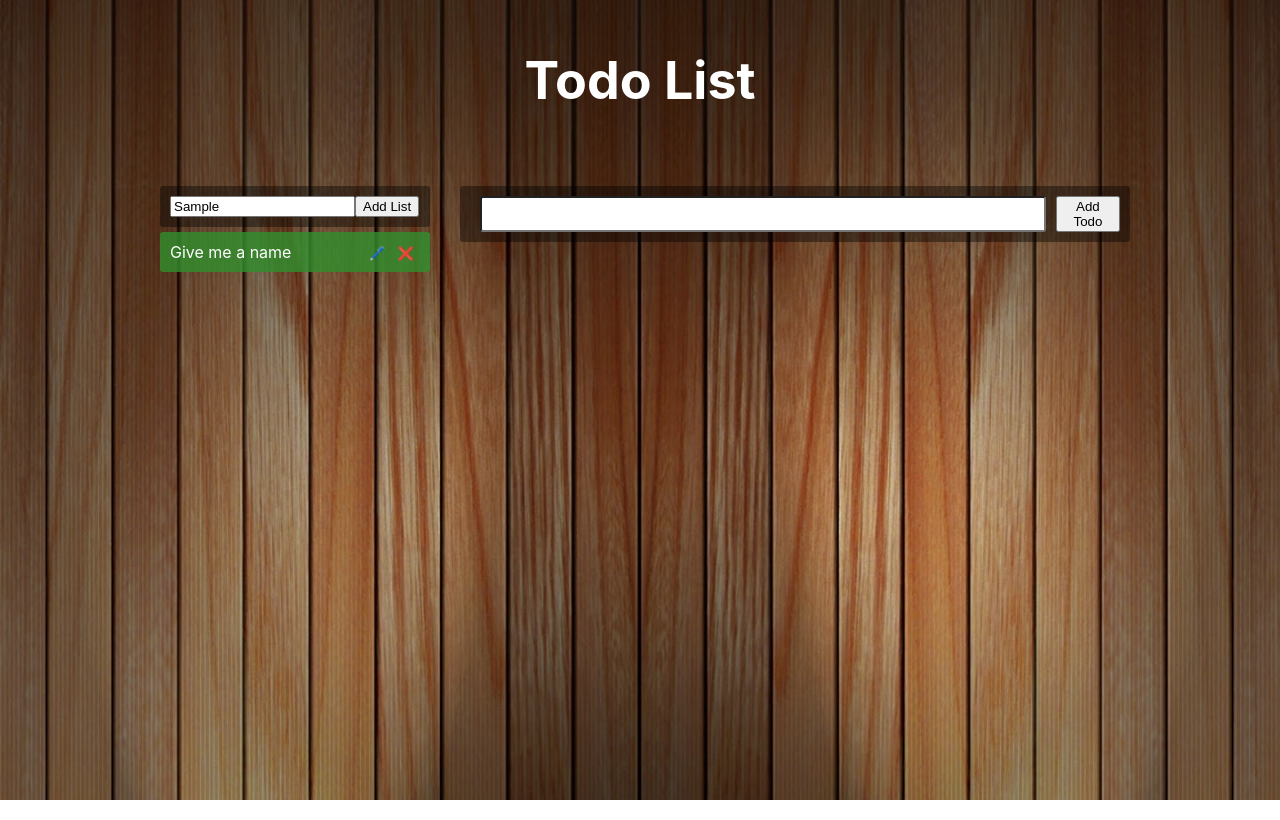
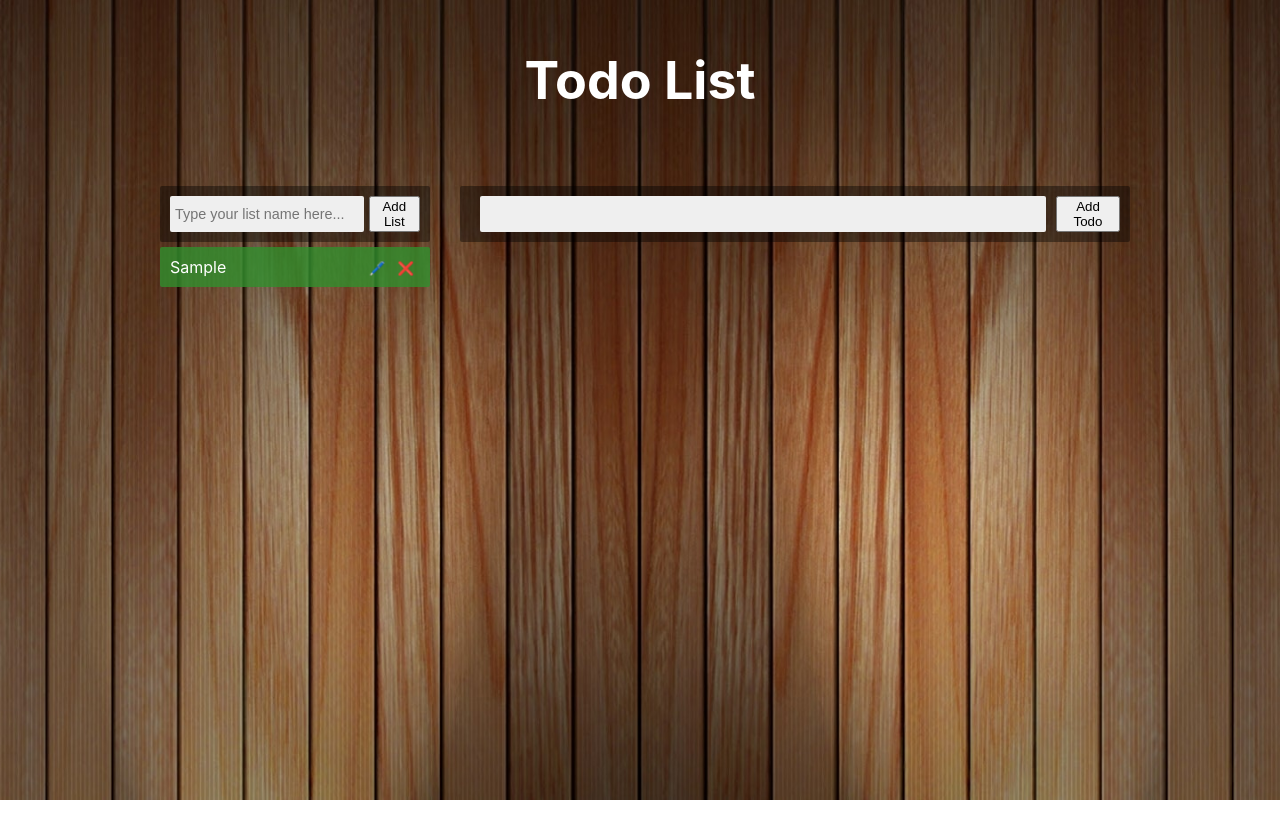
Before and after one commit to Kimpo79/react-playground, a React (Create React App) app: page / in a window 1280 px wide. Both pictures are taken after typing "Sample" into the empty fields and a click on the button "Add List". Built offline with nearby package versions, Linux system fonts and the light colour scheme.

Commit message:
create lists with proper names

```diff
--- a/src/components/ListContainer.js
+++ b/src/components/ListContainer.js
@@ -1,18 +1,39 @@
-import React, { useContext } from 'react'
+import React, { useContext, useState } from 'react'
 import { ListContext } from '../context/StateProvider'
 import ListItem from './ListItem'
 
 export default function ListContainer() {
   const context = useContext(ListContext)
+  const [listName, setListName] = useState('')
+
+  const handleChange = e => {
+    setListName(e.target.value)
+  }
+
+  const handleCreateList = () => {
+    context.createList(listName)
+    setListName('')
+  }
+
+  const handleOnKeyDown = e => {
+    if (e.key === 'Enter') {
+      handleCreateList()
+    }
+  }
 
   return (
     <aside className="list-container sidebar">
       <ul className="list-container__list">
         <li className="list-container__item">
-          <input type="text" />
-          <button onClick={() => context.createList('Give me a name')}>
-            Add List
-          </button>
+          <input
+            type="text"
+            className="list-container__name-input"
+            value={listName}
+            onKeyDown={handleOnKeyDown}
+            onChange={handleChange}
+            placeholder="Type your list name here..."
+          />
+          <button onClick={() => handleCreateList()}>Add List</button>
         </li>
         {Object.values(context.lists).map(list => (
           <ListItem key={list.id} item={list} />
--- a/src/styles/components.css
+++ b/src/styles/components.css
@@ -17,11 +17,22 @@
   background-color: rgba(0, 0, 0, 0.4);
   color: #fff;
   padding: 10px;
-  border-radius: 3px;
+  border-radius: 2px;
 }
 
 .list-container__item:hover {
   background-color: rgba(0, 0, 0, 0.8);
+}
+
+.list-container__name-input {
+  background-color: #efefef;
+  width: 100%;
+  padding: 5px;
+  font-size: 0.9em;
+  border-radius: 2px;
+  outline:none;
+  border: none;
+  margin-right: 5px;
 }
 
 .list-container__actions {
@@ -40,17 +51,22 @@
 .todo-list-item {
   display: flex;
   margin: 5px auto;
-  border-radius: 3px;
+  border-radius: 2px;
   padding: 10px;
   background-color: rgba(0, 0, 0, 0.4);
 }
 
 .todo-list-item__text {
+  background-color: #efefef;
   width: 100%;
   padding: 2px;
   font-size: 0.9em;
-  border-radius: 3px;
+  border-radius: 2px;
   margin: 0 10px;
+  padding: 5px;
+  font-size: 0.9em;
+  outline:none;
+  border: none;
 }
 
 .todo-list-item__checkbox {
```
